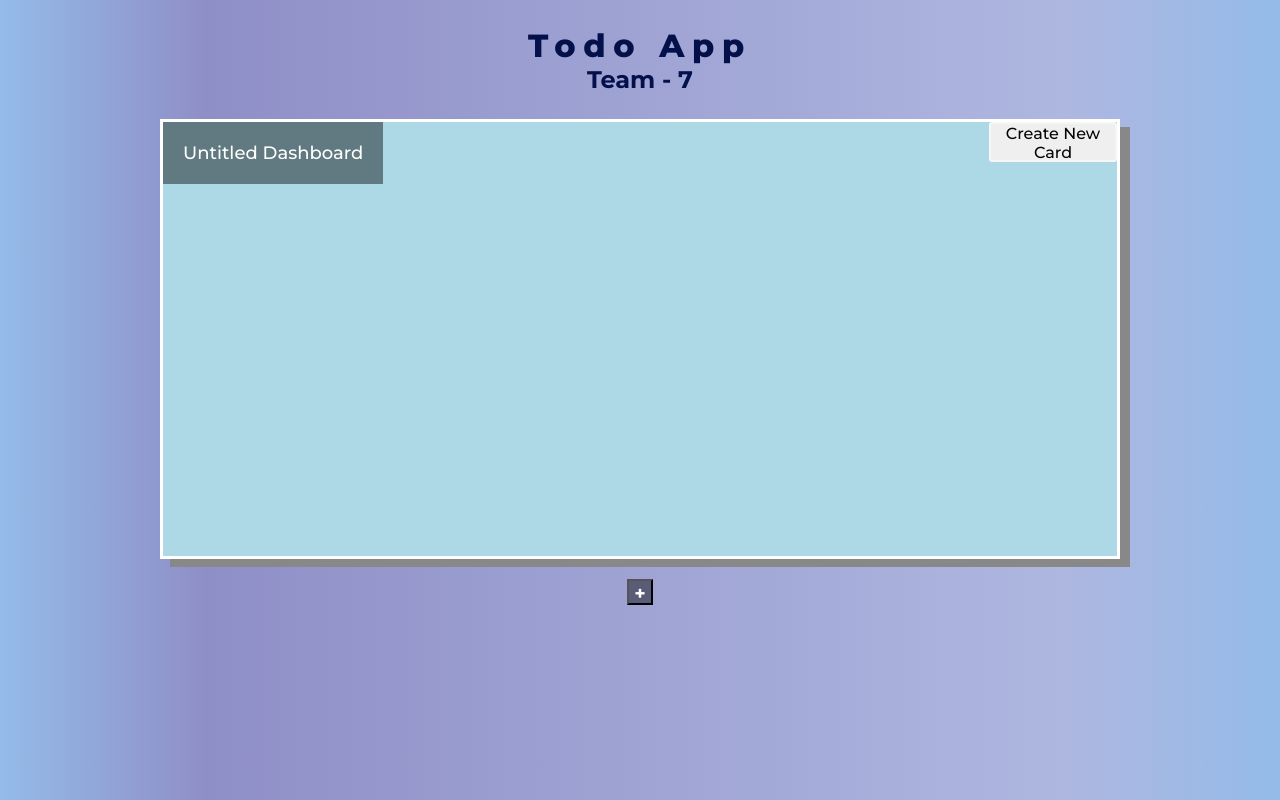
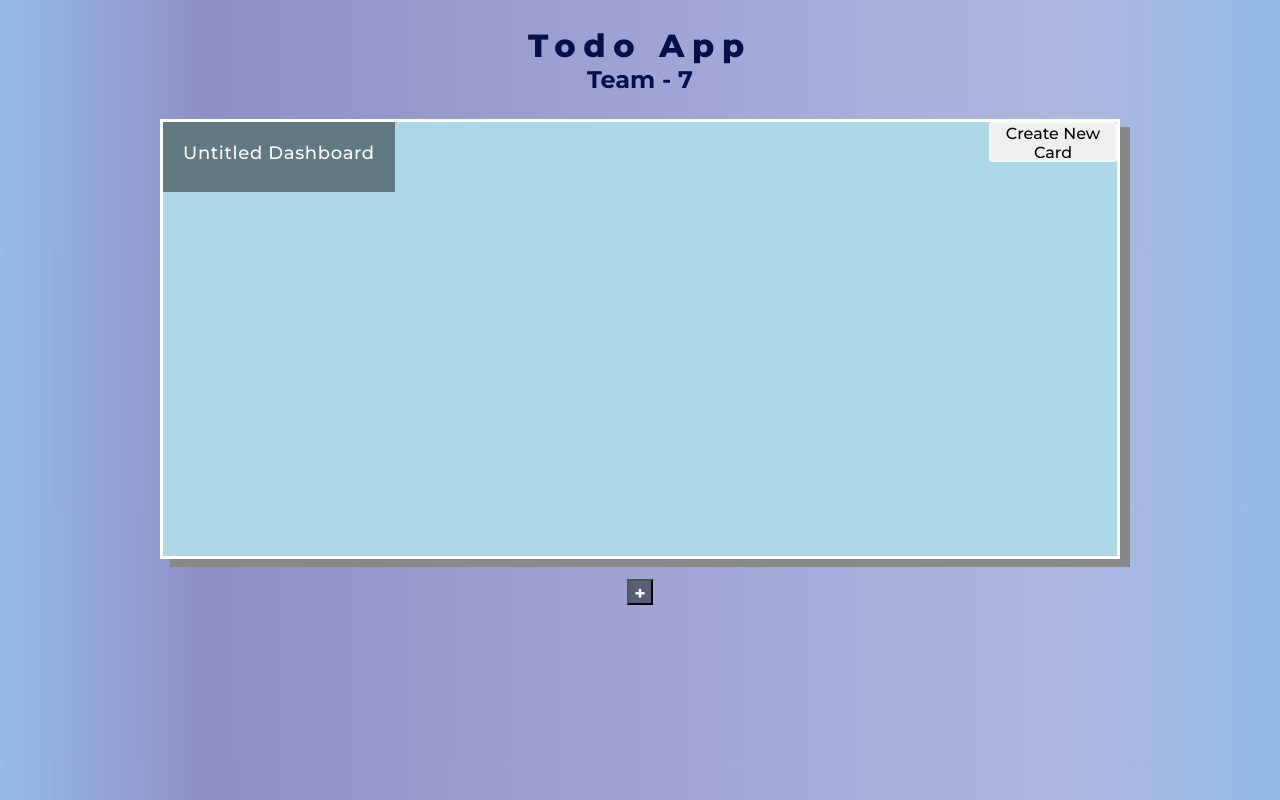
Before and after one commit to bianpeter/todo_app, a React (Create React App) app in the folder todoapp/: page / in a window 1280 px wide. Built offline with nearby package versions, Linux system fonts and the light colour scheme.

Commit message:
dashboard-name fix

```diff
--- a/todoapp/src/sass/dashboard.scss
+++ b/todoapp/src/sass/dashboard.scss
@@ -31,11 +31,13 @@
 .dashboard-name {
   position: absolute;
   padding: 20px;
+  height: 70px;
   font-size: large;
   background-color: rgba(0, 0, 0, 0.438);
   min-width: 200px;
   color: white;
   font-weight: 500;
+  letter-spacing: 0.05vw;
 }
 
 .dash-input {
```
